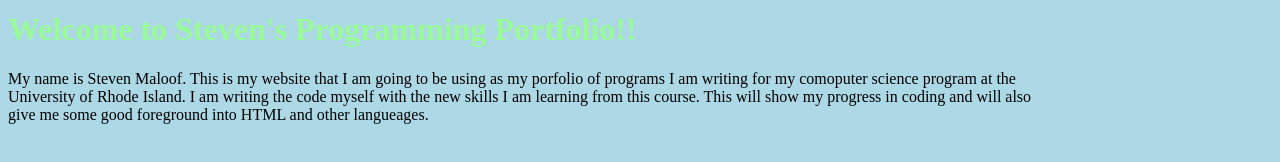
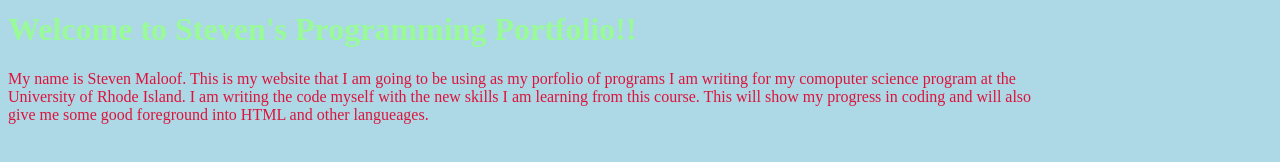
Before and after one commit to smaloof1017/smaloof1017.github.io, a plain HTML site: page index.html in a window 1280 px wide. Shown: the part 550-712 px from the top of the page. Drawn offline with Linux system fonts and the light colour scheme.

Commit message:
Update style.css

```diff
--- a/style.css
+++ b/style.css
@@ -1,3 +1,3 @@
       body {background-color: lightblue;}
       h1 {color:#98FB98;}
-      p {color:FFOOOO;}
+      p {color:#DC143C;}
```
